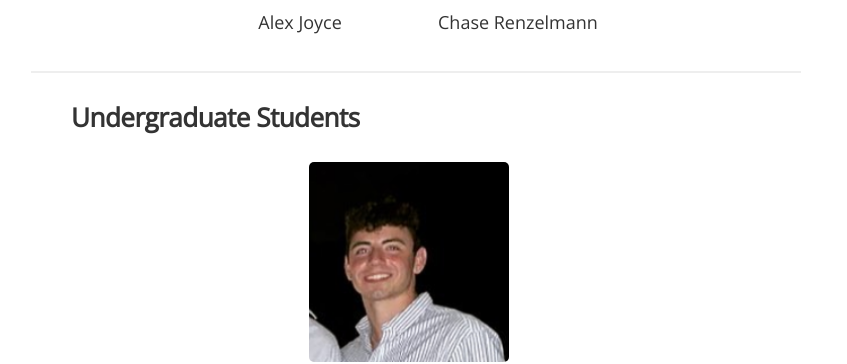
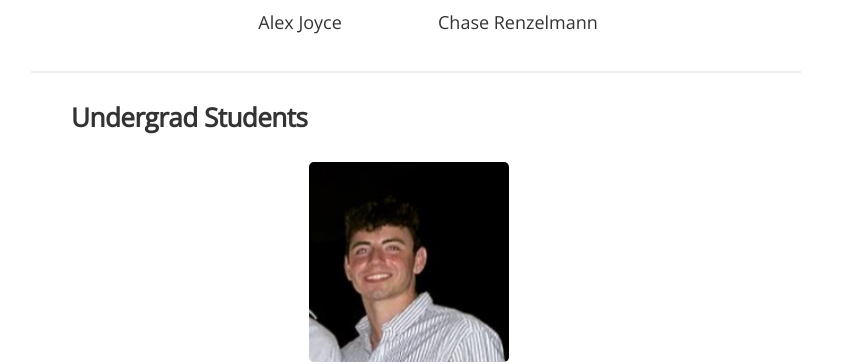
Before and after one commit to searlelab/searlelab.github.io, a Jekyll site: the page built from people.md, in a window 1280 px wide and 900 px high, scrolled down 562 px. Shown: the part 161-525 px from the top of the window, without its empty margins (224-1071 px from the left). Built offline with Jekyll 4.4.1, drawn with Linux system fonts in a browser that asks for light colours; nearby versions of some CDN libraries; comment, search, counter and statistics services are not loaded.

Commit message:
Update people.md

```diff
--- a/people.md
+++ b/people.md
@@ -23,7 +23,7 @@ permalink: /people/
  {% elsif role == 'gradstudent' %}
 <h3>Graduate Students</h3>
  {% elsif role == 'undergradstudent' %}
-<h3>Undergraduate Students</h3>
+<h3>Undergrad Students</h3>
  {% elsif role == 'researchstaff' %}
 <h3>Research Staff</h3>
  {% elsif role == 'visiting' %}
```
